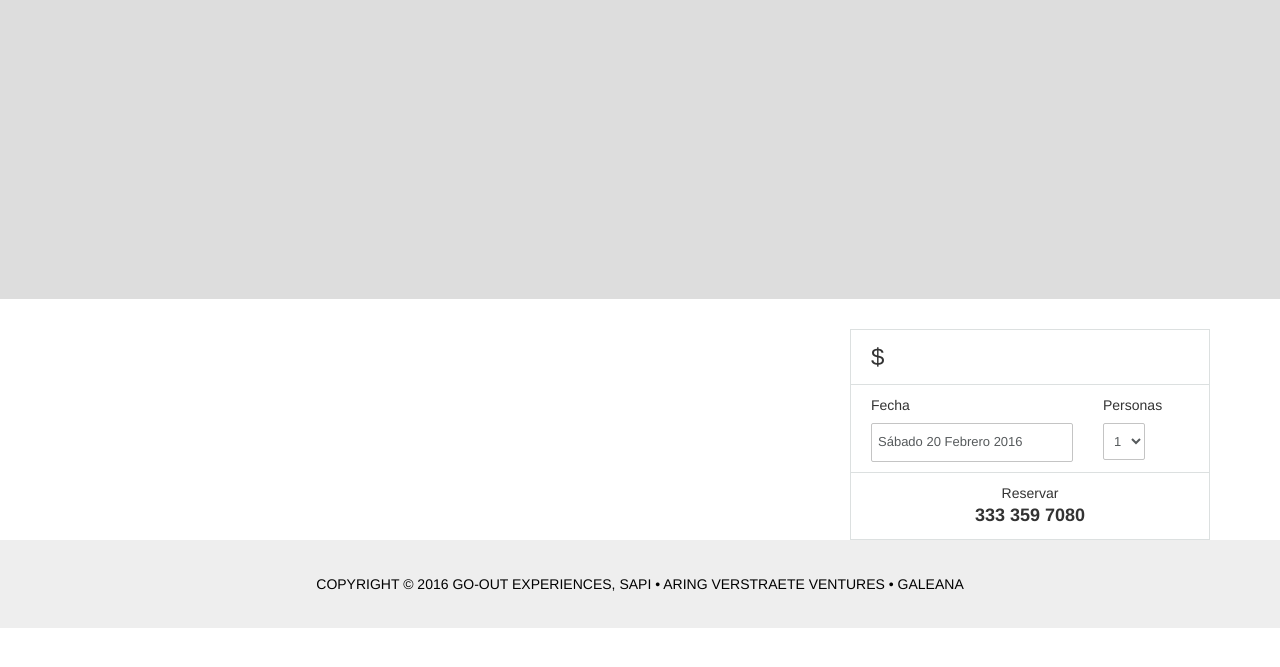
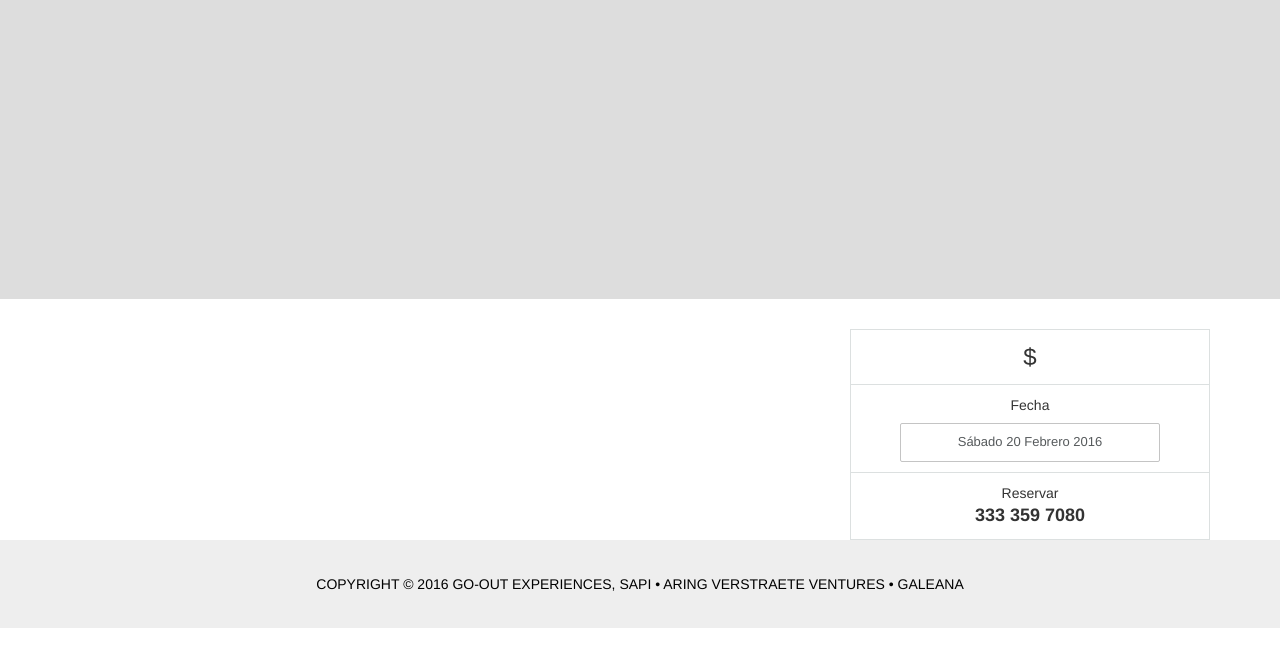
Before and after one commit to Go-Out/goout, a Django app: template app/templates/app/detail.html in a window 1280 px wide. Shown: the part 52-719 px from the top of the page. Run offline with Django 3.2, Linux system fonts and the light colour scheme; the template is opened without the code that fills it, so the values that code supplies are empty; parts of the project's set-up code (start-up, migrations or seed data) failed here and were passed over; some libraries are stand-ins or nearby versions.

Commit message:
Styled booking box

```diff
--- a/app/static/app/stylesheets/detail.css
+++ b/app/static/app/stylesheets/detail.css
@@ -47,7 +47,6 @@
 }
 .booking {
   border-top: 1px solid #dce0e0;
-  text-align: center;
 }
 .booking p {
   margin: 0;
@@ -65,6 +64,7 @@
 
 #hardBox {
   border: 1px solid #dce0e0;
+  text-align: center;
 }
 .stick {
   position:fixed;
--- a/app/templates/app/detail.html
+++ b/app/templates/app/detail.html
@@ -85,11 +85,11 @@
       <div id="hardBox">
         <div class="price box-row">$ {{experience.price}}</div>
         <div class="row box-row">
-          <div class="col-xs-8">
+          <div class="col-xs-10 col-xs-offset-1">
             <p class="editables-header">Fecha</p>
             <div class="editable">Sábado 20 Febrero 2016</div>
           </div>
-          <div class="col-xs-4">
+          <!-- <div class="col-xs-4">
             <p class="editables-header">Personas</p>
             <select class="editable">
               <option value="1">1</option>
@@ -98,7 +98,7 @@
               <option value="4">4</option>
               <option value="5">5</option>
             </select>
-          </div>
+          </div> -->
         </div>
         <!-- <div class="box-row">
           <strong><a class="payment-link" href="{% url 'payment' experience.id %}">Reservar</a></strong>
```
